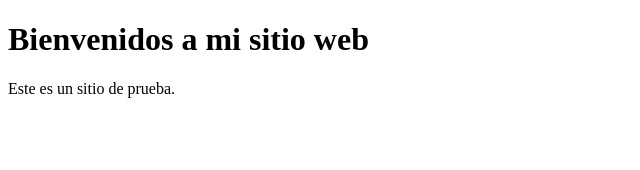
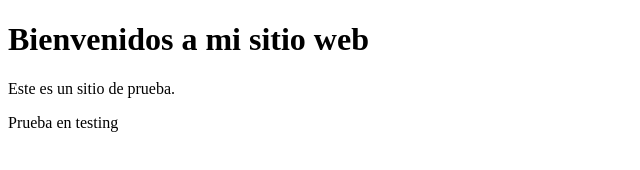
Before and after one commit to cmarin7734/html, a plain HTML site: page index.html in a window 1280 px wide. Shown: the whole page, without its empty margins (0-640 px from the left). Drawn offline with Linux system fonts and the light colour scheme.

Commit message:
Nueva etiqueta P de HTML para pruebas

```diff
--- a/index.html
+++ b/index.html
@@ -6,5 +6,6 @@
     <body>
         <h1>Bienvenidos a mi sitio web</h1>
         <p>Este es un sitio de prueba.</p>
+        <p>Prueba en testing</p>
     </body>
 </html>
```
